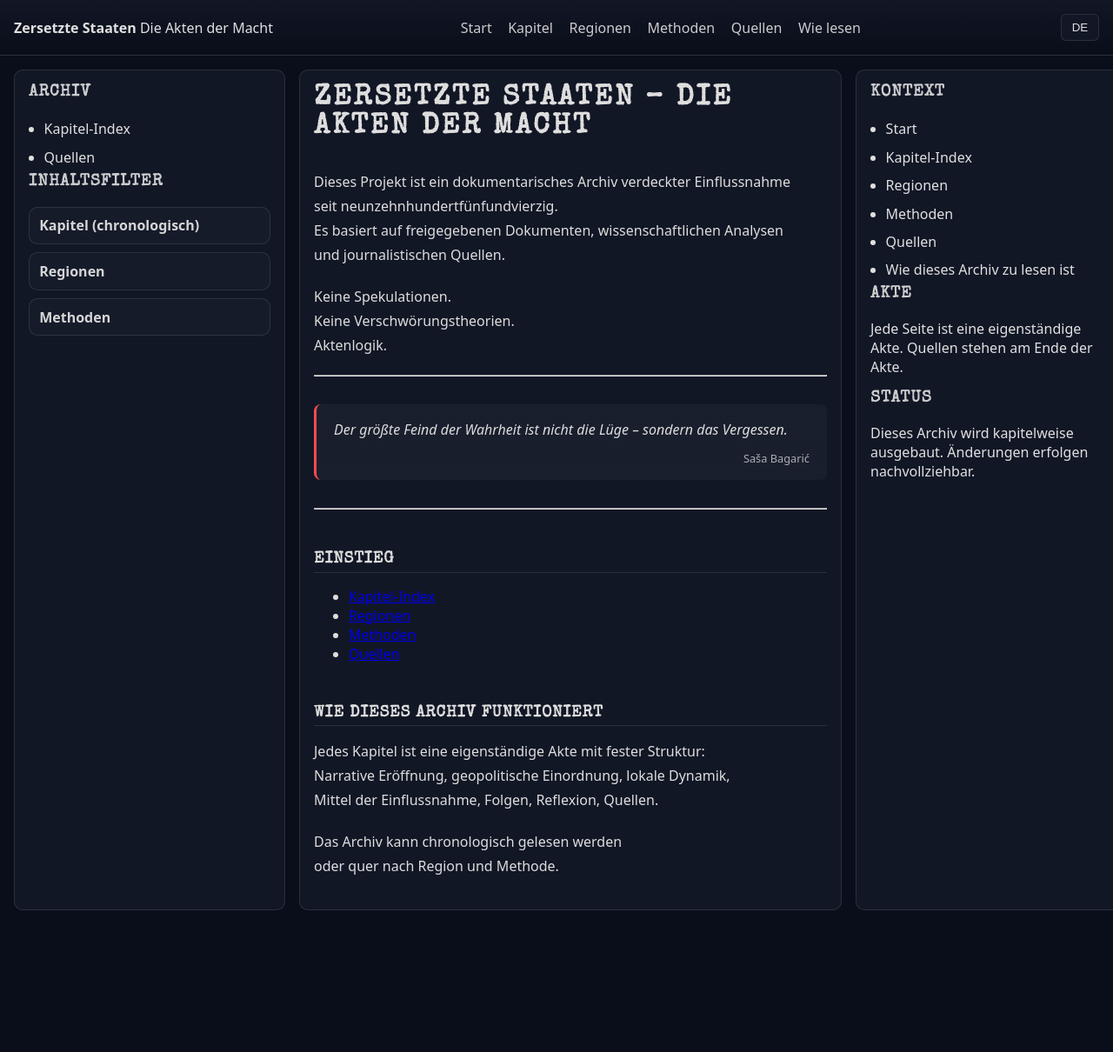
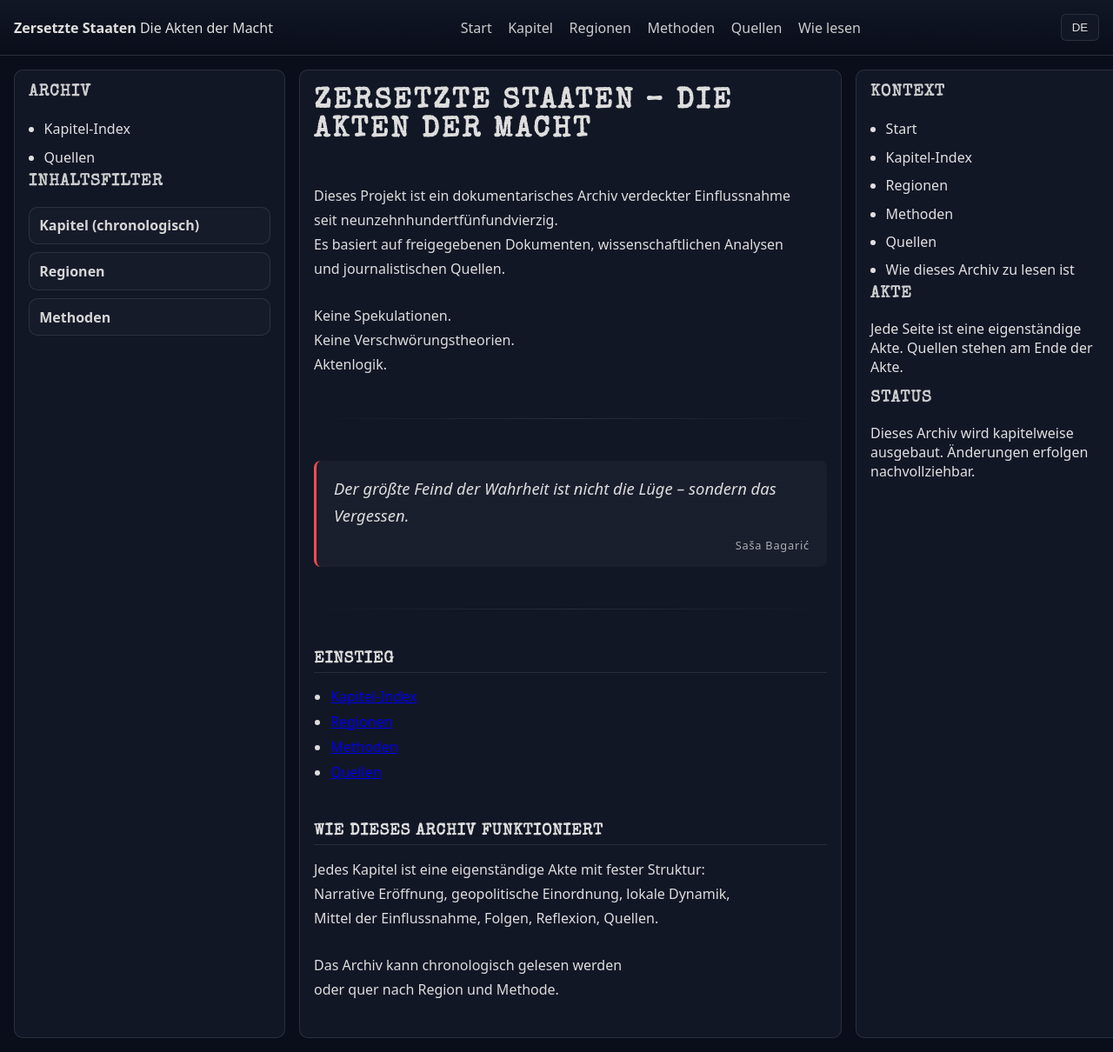
Before and after one commit to bozart-army/zersetzte-staaten-site, a Jekyll site: the page built from de/index.md, in a window 1280 px wide and 1210 px high. Shown: the whole window at 87% size. Built offline with Jekyll 4.4.1, drawn with Linux system fonts in a browser that asks for light colours; our own code applies the rules of GitHub Pages for plain Markdown files.

Commit message:
Update style.css

```diff
--- a/assets/css/style.css
+++ b/assets/css/style.css
@@ -180,99 +180,6 @@ h1, h2, h3, .aktenkopf {
   text-shadow: 2px 2px 4px rgba(0,0,0,0.55);
 }
 
-/* Zitate (buchnah, ruhig) */
-.content blockquote {
-  margin: 1.8rem 0;
-  padding: 0.9rem 1.1rem;
-  border-left: 3px solid var(--accent);
-  background: rgba(255,255,255,0.03);
-  border-radius: 8px;
-  max-width: 68ch;
-}
-
-.content blockquote p {
-  margin: 0;
-  line-height: 1.7;
-}
-
-/* Redacted */
-.redacted {
-  background: #000;
-  color: #000;
-  padding: 0 0.2em;
-  border-radius: 2px;
-}
-
-/* Menü (Sidebar) */
-.menu h3 {
-  margin-top: 0;
-  opacity: 0.9;
-}
-
-.menu a {
-  color: var(--text);
-  text-decoration: none;
-  display: inline-block;
-  padding: 0.15rem 0;
-}
-
-.menu a:hover {
-  text-decoration: underline;
-}
-
-/* ===== Sidebar UX polish ===== */
-.menu details {
-  border: 1px solid var(--line);
-  border-radius: 10px;
-  padding: 0.6rem 0.7rem;
-  margin: 0.6rem 0;
-  background: rgba(255,255,255,0.02);
-}
-
-.menu summary {
-  cursor: pointer;
-  list-style: none;
-  user-select: none;
-  font-weight: 700;
-  opacity: 0.95;
-}
-
-.menu summary::-webkit-details-marker { display: none; }
-
-.menu ul {
-  margin: 0.6rem 0 0;
-  padding-left: 1.1rem;
-}
-
-.menu li { margin: 0.35rem 0; }
-
-/* ===== Chapter navigation (Prev/Next) ===== */
-.chapter-nav {
-  display: flex;
-  justify-content: space-between;
-  gap: 1rem;
-  margin-top: 4rem;
-  padding-top: 1.5rem;
-  border-top: 1px dashed var(--line);
-  font-family: ui-monospace, SFMono-Regular, Menlo, Monaco, Consolas, monospace;
-  font-size: 0.85rem;
-}
-
-.chapter-nav a {
-  color: var(--text);
-  text-decoration: none;
-  opacity: 0.85;
-}
-
-.chapter-nav a:hover {
-  opacity: 1;
-  text-decoration: underline;
-}
-
-.chapter-nav div { flex: 1; }
-.chapter-nav div:last-child { text-align: right; }
-
-
 /* =========================
    BUCH-ZITATE & MARKIERUNGEN
    ========================= */
@@ -303,7 +210,7 @@ h1, h2, h3, .aktenkopf {
   text-align: right;
 }
 
-/* Dezente Textmarkierung (für Aktenbegriffe, Jahre, Schlüsselbegriffe) */
+/* Dezente Textmarkierung */
 .content mark {
   background: rgba(255,77,77,0.15);
   color: var(--text);
@@ -311,8 +218,147 @@ h1, h2, h3, .aktenkopf {
   border-radius: 3px;
 }
 
-/* Dokumentarische Hervorhebung ohne Farbe */
+/* Dokumentarische Hervorhebung */
 .content strong {
   font-weight: 600;
   letter-spacing: 0.02em;
 }
+
+/* Redacted */
+.redacted {
+  background: #000;
+  color: #000;
+  padding: 0 0.2em;
+  border-radius: 2px;
+}
+
+/* =========================
+   STARTSEITE – RHYTHMUS & WEISSRAUM
+   ========================= */
+
+/* Mehr Ruhe im Einstieg */
+.content > h1:first-child {
+  margin-top: 0.2rem;
+  margin-bottom: 2.8rem;
+}
+
+/* Absätze auf der Startseite etwas luftiger */
+.content > p {
+  margin-bottom: 1.6rem;
+}
+
+/* Trennlinien (---) eleganter */
+.content hr {
+  border: none;
+  height: 1px;
+  background: linear-gradient(to right, transparent, var(--line), transparent);
+  margin: 3rem 0;
+}
+
+/* Hero-Zitat auf Startseite */
+.quote-hero {
+  margin: 3.5rem auto;
+  padding: 1.4rem 1.6rem;
+  max-width: 72ch;
+  background: rgba(255,255,255,0.035);
+  border-left: 4px solid var(--accent);
+  border-radius: 10px;
+}
+
+.quote-hero p {
+  margin: 0;
+  font-size: 1.15rem;
+  line-height: 1.65;
+  font-style: normal; /* Startseiten-Hero nicht kursiv */
+}
+
+.quote-hero cite {
+  display: block;
+  margin-top: 0.8rem;
+  font-size: 0.85rem;
+  opacity: 0.75;
+  text-align: right;
+  letter-spacing: 0.06em;
+}
+
+/* Listen lesbarer */
+.content ul {
+  max-width: 68ch;
+  padding-left: 1.2rem;
+}
+
+.content li {
+  margin: 0.45rem 0;
+}
+
+/* =========================
+   SIDEBAR UX
+   ========================= */
+
+.menu h3 {
+  margin-top: 0;
+  opacity: 0.9;
+}
+
+.menu a {
+  color: var(--text);
+  text-decoration: none;
+  display: inline-block;
+  padding: 0.15rem 0;
+}
+
+.menu a:hover { text-decoration: underline; }
+
+.menu details {
+  border: 1px solid var(--line);
+  border-radius: 10px;
+  padding: 0.6rem 0.7rem;
+  margin: 0.6rem 0;
+  background: rgba(255,255,255,0.02);
+}
+
+.menu summary {
+  cursor: pointer;
+  list-style: none;
+  user-select: none;
+  font-weight: 700;
+  opacity: 0.95;
+}
+
+.menu summary::-webkit-details-marker { display: none; }
+
+.menu ul {
+  margin: 0.6rem 0 0;
+  padding-left: 1.1rem;
+}
+
+.menu li { margin: 0.35rem 0; }
+
+/* =========================
+   CHAPTER NAV (Prev/Next)
+   ========================= */
+
+.chapter-nav {
+  display: flex;
+  justify-content: space-between;
+  gap: 1rem;
+  margin-top: 4rem;
+  padding-top: 1.5rem;
+  border-top: 1px dashed var(--line);
+  font-family: ui-monospace, SFMono-Regular, Menlo, Monaco, Consolas, monospace;
+  font-size: 0.85rem;
+}
+
+.chapter-nav a {
+  color: var(--text);
+  text-decoration: none;
+  opacity: 0.85;
+}
+
+.chapter-nav a:hover {
+  opacity: 1;
+  text-decoration: underline;
+}
+
+.chapter-nav div { flex: 1; }
+.chapter-nav div:last-child { text-align: right; }
```
